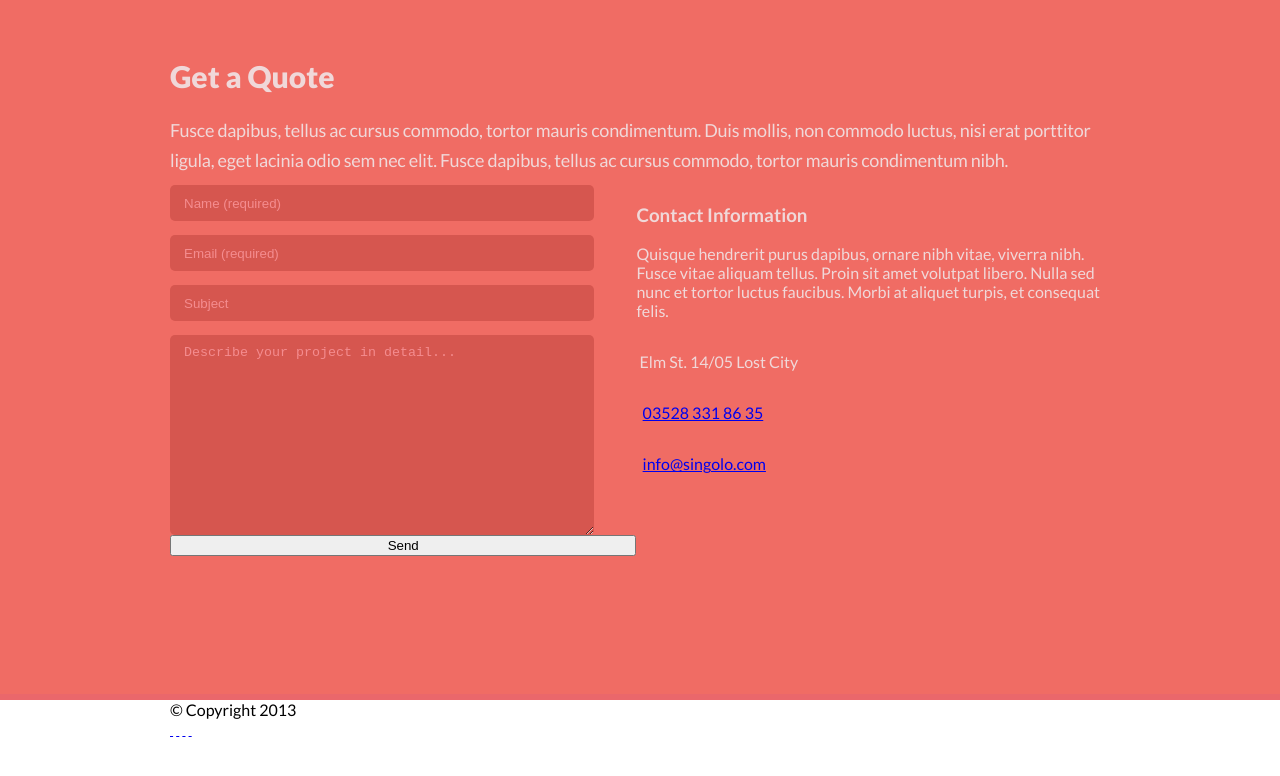
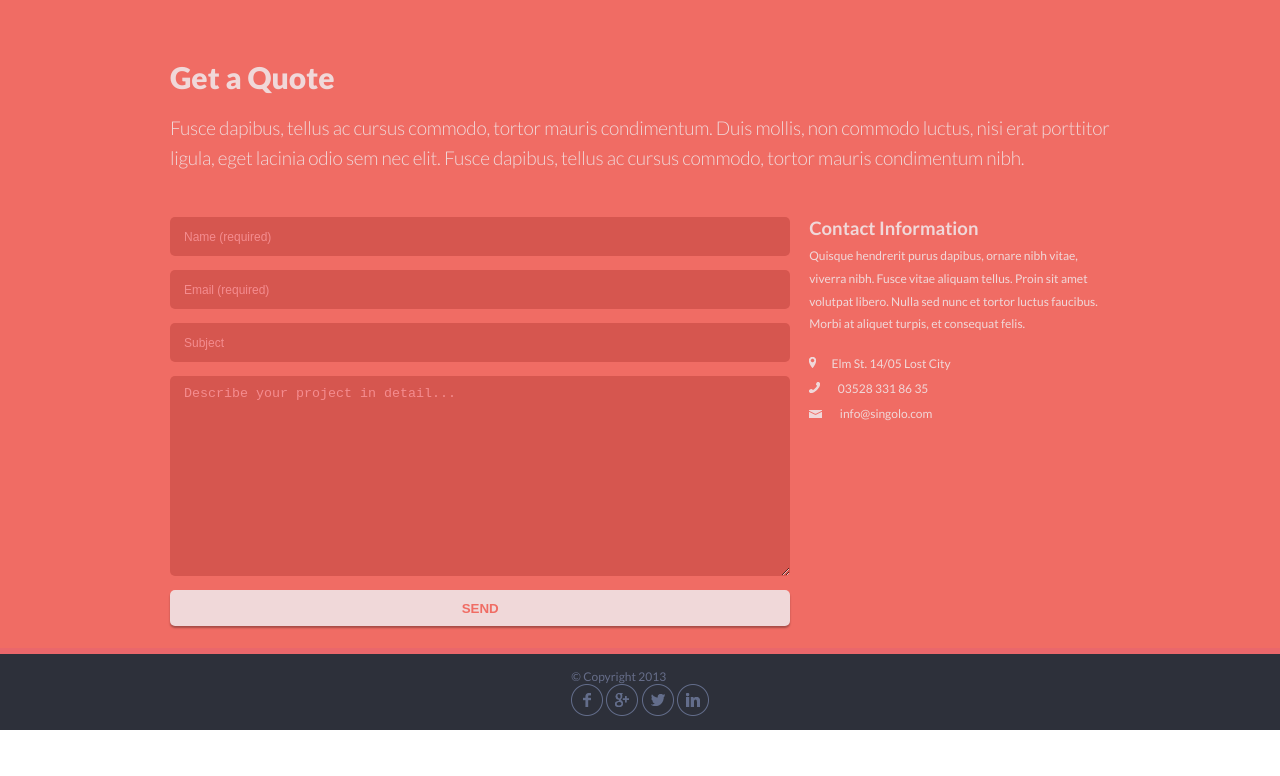
Before and after one commit to SevenDice/Singolo, a plain HTML site: page singolo3.html in a window 1280 px wide. Drawn offline with Linux system fonts and the light colour scheme.

Commit message:
feat: contact-form css improvements

```diff
--- a/singolo3.css
+++ b/singolo3.css
@@ -40,17 +40,11 @@ body {
 
 .contact-form {
   background-color: var(--primary-light);
-  height: 700px;
-  padding-top: 10px;
+  height: 654px;
+  padding-top: 11px;
   box-sizing: border-box;
   color: var(--contacts-text-color);
   border-bottom: 6px solid var(--primary-light-bottom);
-}
-
-.two-column-layout {
-  display: flex;
-  justify-content: space-between;
-  margin: 0;
 }
 
 .contact-form__title {
@@ -63,14 +57,21 @@ body {
 }
 
 .contact-form__description {
-  margin-bottom: 10px;
-  font-size: 1.8rem;
-  letter-spacing: -0.0232rem;
+  margin-top: 15px;
+  font-weight: 300;
+  font-size: 1.9rem;
+  letter-spacing: -0.028rem;
   line-height: 30px;
 }
 
+.two-column-layout {
+  margin-top: 44px;
+  display: flex;
+  justify-content: space-between;
+}
+
 .form-container {
-  flex-basis: 65%;
+  flex-basis: 66%;
 }
 
 .form-container form{
@@ -85,11 +86,11 @@ body {
   border-radius: 5px;
   padding: 0 10px 0 14px;
   color: #f48c8f;
-  width: 400px;
 }
 
 .form-container input {
-  height: 36px;
+  font-size: 1.2rem;
+  height: 39px;
   margin-bottom: 14px;
 }
 
@@ -98,28 +99,87 @@ body {
   line-height: 36px;
 }
 
+.form-container button {
+  margin: 14px 0 0;
+  border: none;
+  background: var(--contacts-text-color);
+  color: var(--primary-light);
+  height: 36px;
+  border-radius: 5px;
+  text-transform: uppercase;
+  font-weight: bold;
+  cursor: pointer;
+  transition: transform .2s ease-in;
+  box-shadow: 0px 2px 2px 0px rgba(0,0,0,.3);
+}
+
 .contact-information {
-  flex-basis: 66%;
+  display: flex;
+  flex-direction: column;
+  flex-basis: 32%;
+  align-items: flex-start;
+  margin: 0;
 }
 
 .contact-information__title {
-
+  font-size: 1.85rem;
+  margin: 0px 0px 6px;
 }
 
 .contact-information__description {
+  line-height: 1.9em;
+  font-size: 1.2rem;
+  margin: 0;
 
 }
 
 .contact-information__adresses {
+  margin: 0;
+  padding: 0;
+  margin-top: 10px;
   display: flex;
   flex-direction: column;
 }
+
+.contact-information__adresses p, a{
+  margin: 0;
+  text-decoration: none;
+  color: var(--contacts-text-color);
+  font-size: 1.2rem;
+}
+
+.contact-information__adresses p{
+  margin-top: 10px;
+}
+
+.contact-information__adresses img{
+  margin-right: 13px;
+}
+
+
+
 /* CONTACT US */
 
 /* FOOTER */
 
-.copyright-container {
-
+footer {
+  height: 76px;
+  background-color: var(--secondary-dark);
+  display: flex;
+  justify-content: space-between;
+  align-items: center;
 }
 
+.copyright-container::after {
+  display: none;
+}
+
+.copyright-container__text {
+  font-size: 1.2rem;
+  color: var(--content-text-color);
+}
+
+.person__socials {
+  line-height: 0;
+}
 /* FOOTER */
--- a/singolo3.html
+++ b/singolo3.html
@@ -33,14 +33,14 @@
             aliquet turpis, et consequat felis.</p>
           <div class="contact-information__adresses">
             <p>
-              <span data-icon="location">&nbsp;</span>Elm St. 14/05 Lost City
+              <img src="./assets/img/icons/location.png">&nbsp;</img>Elm St. 14/05 Lost City
             </p>
             <p>
-              <span data-icon="phone">&nbsp;</span>
+              <img src="./assets/img/icons/phone.png">&nbsp;</img>
               <a href="tel:03528 331 86 35">03528 331 86 35</a>
             </p>
             <p>
-              <span data-icon="mail">&nbsp;</span>
+              <img src="./assets/img/icons/mail.png">&nbsp;</img>
               <a href="mailto:info@singolo.com">info@singolo.com</a>
             </p>
           </div>
@@ -49,14 +49,16 @@
     </div>
   </section>
 
-  <footer>
+  <footer class="footer-copyright">
     <div class="wrapper">
-      <div class="copyright-container">© Copyright 2013</div>
-      <div class="social-icons-footer person-socials">
-        <a href="#" title="facebook" data-social="facebook">&nbsp;</a>
-        <a href="#" title="gplus" data-social="gplus">&nbsp;</a>
-        <a href="#" title="twitter" data-social="twitter">&nbsp;</a>
-        <a href="#" title="linkedin" data-social="linkedin">&nbsp;</a>
+      <div class="copyright-container">
+        <div class="copyright-container__text">© Copyright 2013</div>
+        <div class="person__socials">
+          <a href="#"><img src="./assets/img/social/Facebook.png" alt="" class="person__socials__icon"></a>
+          <a href="#"><img src="./assets/img/social/Google.png" alt="" class="person__socials__icon"></a>
+          <a href="#"><img src="./assets/img/social/Twitter.png" alt="" class="person__socials__icon"></a>
+          <a href="#"><img src="./assets/img/social/LinkedIn.png" alt="" class="person__socials__icon"></a>
+        </div>
       </div>
     </div>
   </footer>
```
Also changed, not shown: assets/img/icons/location.png (added), assets/img/icons/mail.png (added), assets/img/icons/phone.png (added).
